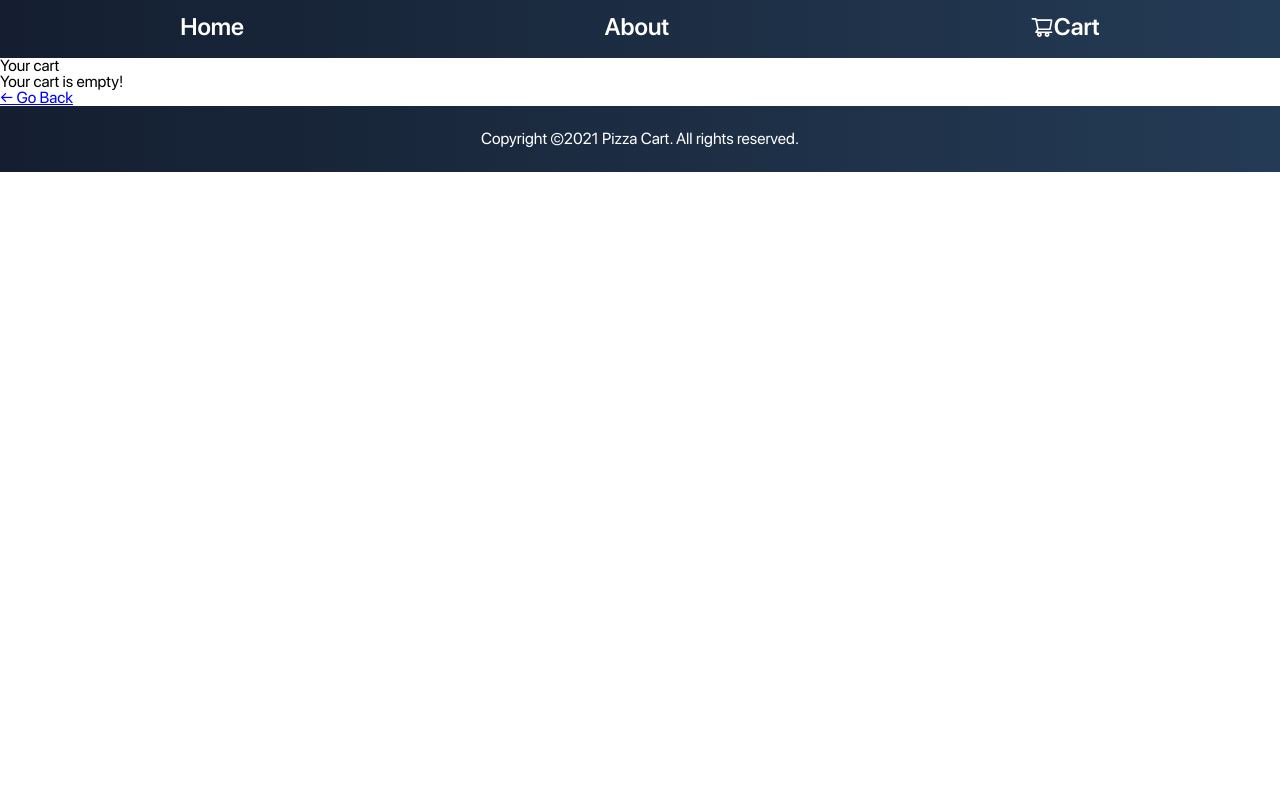
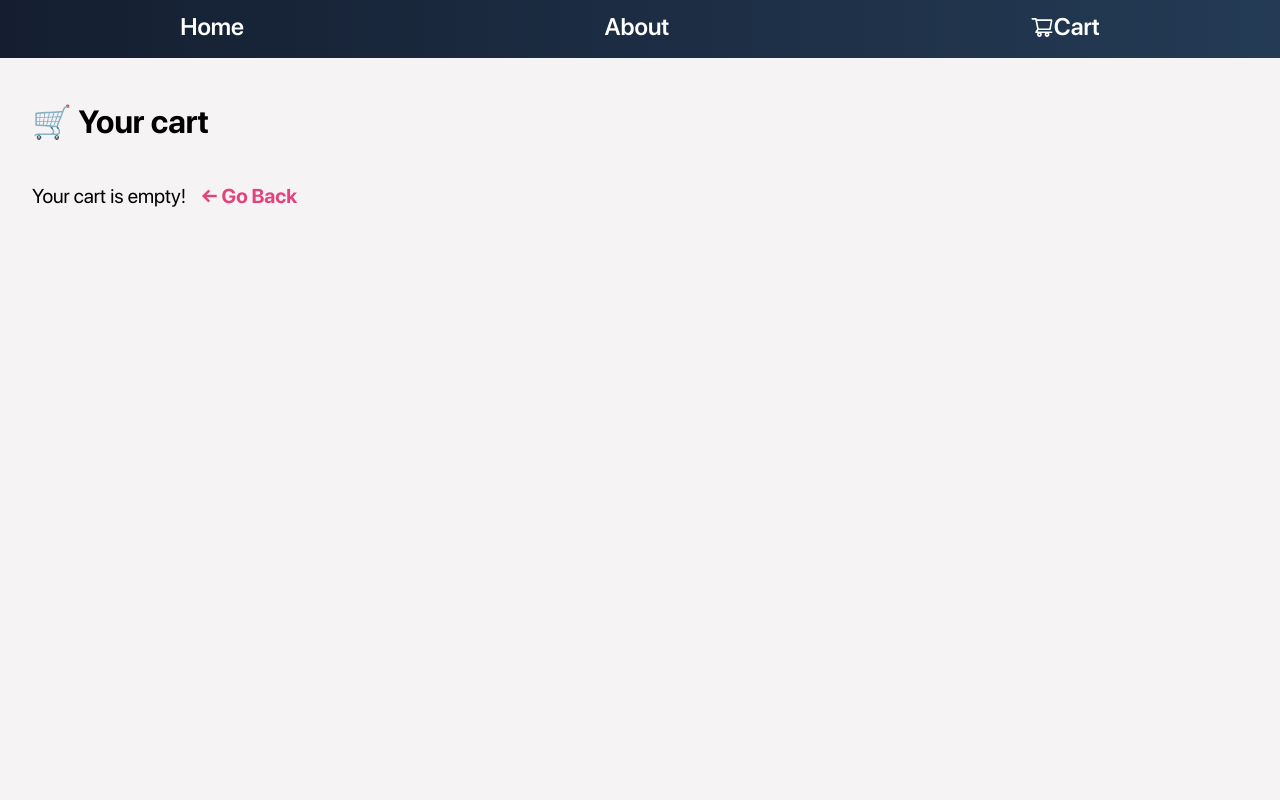
Before and after one commit to ABSphreak/pizza-cart, a React (Create React App) app: page /cart in a window 1280 px wide. Shown: the top 800 px of the page. Built offline with nearby package versions, Linux system fonts and the light colour scheme.

Commit message:
💅 Prettify CartPage

```diff
--- a/src/screens/CartScreen.js
+++ b/src/screens/CartScreen.js
@@ -1,11 +1,134 @@
 import { useEffect } from 'react';
 import { useDispatch, useSelector } from 'react-redux';
-import { Link } from 'react-router-dom';
+import styled from 'styled-components';
+import { Link, useLocation } from 'react-router-dom';
 import { addToCart, removeFromCart } from '../actions/cartActions';
+import { IoTrashOutline } from 'react-icons/io5';
 
-const CartScreen = ({ match, location }) => {
+const CartWrapper = styled.div`
+  background-color: #f5f3f4;
+  z-index: 1;
+  padding: 0 2em 3em 2em;
+  height: 100vh;
+  .header {
+    font-size: 2rem;
+    font-weight: bold;
+    padding: 1.5em 0;
+  }
+  .empty-msg {
+    font-size: 1.25rem;
+    display: flex;
+    a {
+      padding: 0 0 0 15px;
+      text-decoration: none;
+      font-weight: bold;
+      color: #e3427d;
+    }
+  }
+  .cart-outer {
+    display: flex;
+    justify-content: center;
+
+    .cart-inner {
+      .cart-item {
+        font-size: 1.25rem;
+        width: 60vw;
+        display: flex;
+        align-items: center;
+        justify-content: space-between;
+        padding: 0.5em 0.5em;
+        img {
+          width: 120px;
+          margin-right: 25px;
+          border-radius: 10px;
+        }
+        .details {
+          width: 70%;
+          padding: 0 2em 0 0;
+          .name {
+            font-weight: 500;
+          }
+          .meta {
+            padding: 10px 0;
+            font-size: 1rem;
+            display: flex;
+            justify-content: space-between;
+          }
+          .topping {
+            font-size: 1rem;
+            background-color: #ffc8dd;
+            color: #5f0f40;
+            border-radius: 50px;
+            padding: 3px 10px;
+            margin: 0 5px;
+            overflow: scroll;
+            width: 100%;
+            :nth-child(1) {
+              margin: 0 5px 0 0;
+            }
+          }
+        }
+        button {
+          outline: none;
+          border: none;
+          font-size: 2rem;
+          margin-left: 25px;
+          cursor: pointer;
+          color: #ef233c;
+          background-color: transparent;
+        }
+        border-radius: 10px;
+        :hover {
+          transition: 300ms all;
+          box-shadow: rgba(100, 100, 111, 0.2) 0px 7px 29px 0px;
+        }
+      }
+      .cart-summary {
+        padding: 0.5em;
+        font-size: 1.5rem;
+        h4 {
+          padding: 15px 0;
+          font-weight: bold;
+        }
+        div {
+          display: flex;
+          button {
+            outline: none;
+            border: none;
+            border-radius: 25px;
+            font-size: 1.15rem;
+            padding: 5px 15px;
+            margin-left: 25px;
+            cursor: pointer;
+            background-color: #22223b;
+            color: #f5f3f4;
+          }
+        }
+      }
+    }
+  }
+  /* @media (max-width: 768px) {
+    .card-outer {
+      .card-inner {
+        .card-item {
+          width: 100%;
+          .details {
+            width: 100%;
+          }
+        }
+      }
+    }
+  } */
+`;
+
+const CartScreen = ({ match }) => {
   const productId = match.params.id;
-  const qty = location.search ? location.search.split('=')[1] : 1;
+  const { search } = useLocation();
+  const searchParams = new URLSearchParams(search);
+  const qty = searchParams.get('qty');
+  const size = searchParams.get('size');
+  const toppingsParam = searchParams.get('toppings');
+  console.log(toppingsParam);
 
   const dispatch = useDispatch();
 
@@ -14,9 +137,9 @@ const CartScreen = ({ match, location }) => {
 
   useEffect(() => {
     if (productId) {
-      dispatch(addToCart(productId, qty));
+      dispatch(addToCart(productId, qty, size, toppingsParam));
     }
-  }, [dispatch, productId, qty]);
+  }, [dispatch, productId, qty, size, toppingsParam]);
 
   const removeFromCartHandler = (id) => {
     dispatch(removeFromCart(id));
@@ -24,33 +147,67 @@ const CartScreen = ({ match, location }) => {
 
   return (
     <div>
-      <>
-        <h1 className="text-lg uppercase">Your cart</h1>
+      <CartWrapper>
+        <div className="header">🛒 Your cart</div>
+        <div className="content">
           {cartItems.length === 0 ? (
-          <>
+            <div className="empty-msg">
               <h2>Your cart is empty!</h2>
               <Link to="/" className="font-bold underline">
                 ← Go Back
               </Link>
-          </>
+            </div>
           ) : (
-          <div>
-            <div>
+            <div className="cart-outer">
+              <div className="cart-inner">
                 {cartItems.map((item) => (
-                <div key={item.product}>
+                  <div className="cart-item" key={item.product}>
                     <img src={item.img_url} alt={item.name} width="300" />
-                  <h3>{item.name}</h3>
-                  <p>{item.price}</p>
-                  <p>{item.qty}</p>
+                    <div className="details">
+                      <h3 className="name">{item.name}</h3>
+                      <div className="meta">
+                        <p>₹ {item.price}</p>
+                        <p>Qty. {item.qty}</p>
+                        <p>Size: {item.size}</p>
+                      </div>
+                      <p>
+                        {item.toppingsParam.split(',').length > 0
+                          ? item.toppingsParam
+                              .split(',')
+                              .map((topping) => (
+                                <span className="topping">{topping}</span>
+                              ))
+                          : null}
+                      </p>
+                    </div>
+
                     <button onClick={() => removeFromCartHandler(item.product)}>
-                    Delete
+                      <IoTrashOutline />
                     </button>
                   </div>
                 ))}
+
+                <div className="cart-summary">
+                  <h4>Order summary</h4>
+                  <div>
+                    <h5>
+                      Total: ₹{' '}
+                      {cartItems
+                        .reduce(
+                          (acc, item) =>
+                            acc + Number(item.qty) * Number(item.price),
+                          0
+                        )
+                        .toFixed(2)}
+                    </h5>
+                    <button className="pay-btn">Checkout →</button>
+                  </div>
+                </div>
               </div>
             </div>
           )}
-      </>
+        </div>
+      </CartWrapper>
     </div>
   );
 };
```
Lines whose indentation alone changed are shown as unchanged.
